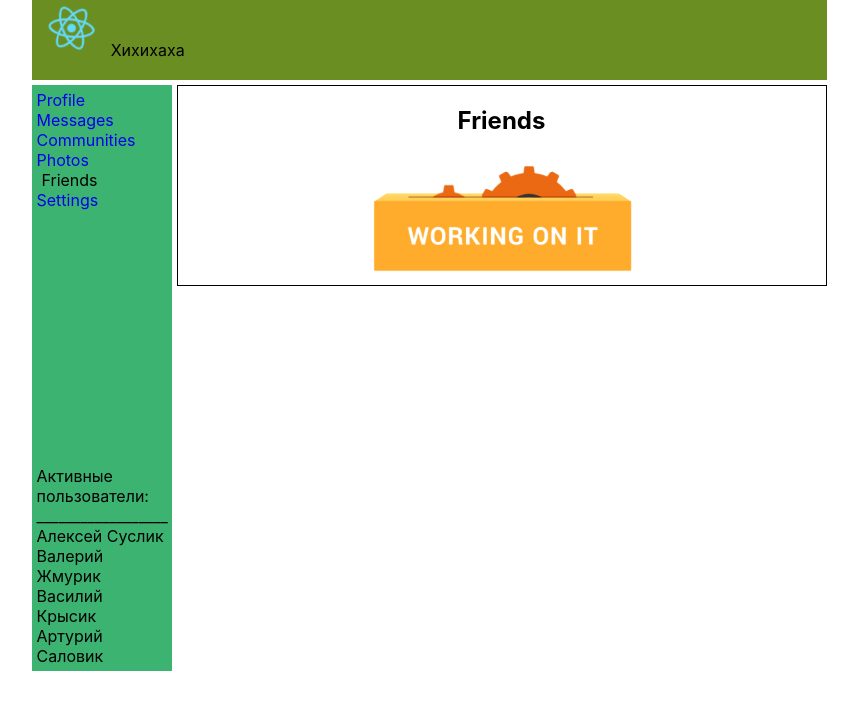
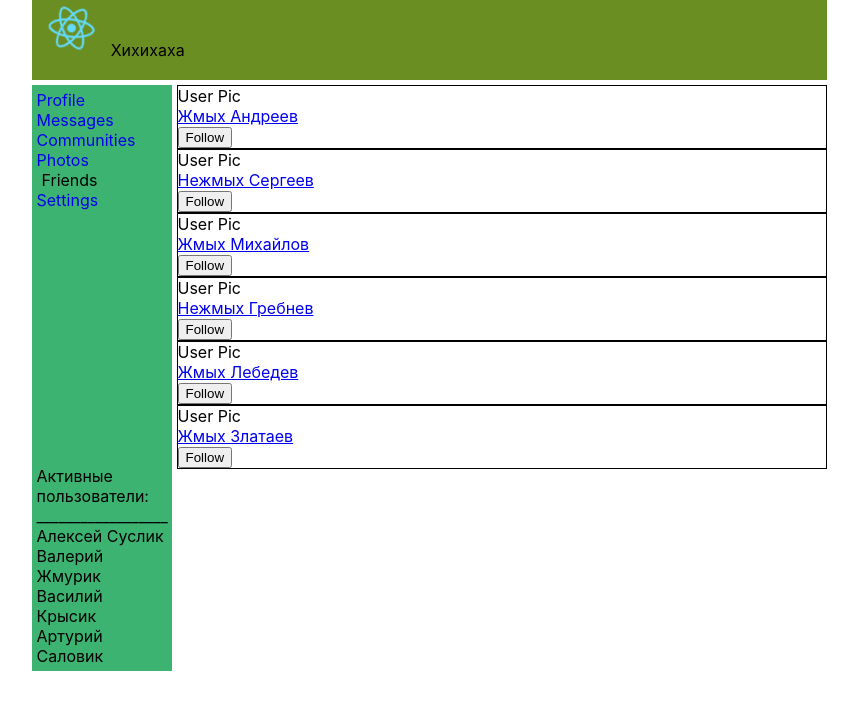
Before and after one commit to Unique-Character-Sequence/02_restart_new_breath_1, a React (Create React App) app: page /friends in a window 1280 px wide. Shown: the top 710 px of the page, without its empty margins (211-1069 px from the left). Built offline with nearby package versions, Linux system fonts and the light colour scheme.

Commit message:
[+] Friends создана и  подключена к redux [+] Containers directory

```diff
--- a/src/App.js
+++ b/src/App.js
@@ -8,7 +8,7 @@ import {Route} from "react-router-dom";
 import {Routes} from "react-router";
 import Photos from "./Components/Photos/Photos";
 import Communities from "./Components/Communities/Communities";
-import Friends from "./Components/Friends/Friends";
+import ContainerFriends from "./Containers/ContainerFriends";
 
 const App = (props) => {
     return (<div className="app-wrapper">
@@ -18,12 +18,11 @@ const App = (props) => {
                 <Routes>
                     <Route path='/profile' element={<Profile/>}/>
                     <Route path='/messages' element={<Messages
-                        MessagesPageDatasets={props.state.MessagesPageDatasets}
-                        dispatch={props.dispatch}/>}/>
+                        rawUserTileDatasets={props.state.MessagesPageDatasets.rawUserTileDatasets}/>}/>
                     <Route path='/communities' element={<Communities
                         CommunitiesPageDatasets={props.state.CommunitiesPageDatasets}/>}/>
                     <Route path='/photos' element={<Photos/>}/>
-                    <Route path='/friends' element={<Friends/>}/>
+                    <Route path='/friends' element={<ContainerFriends/>}/>
                     <Route path='/settings' element={<Settings/>}/>
                 </Routes>
             </div>
--- a/src/Components/Friends/Friends.jsx
+++ b/src/Components/Friends/Friends.jsx
@@ -1,9 +1,11 @@
 import c from './Friends.module.css'
-import Dummy from "../dummy/dummy";
+import UserTile from "./UserTile/UserTile";
 
-const Friends = () => {
+const Friends = (props) => {
+    let doneUsersDatasets = props.rawUsersDatasets.map(obj => <UserTile
+        switchFollowedStatus={props.switchFollowedStatus} {...obj} />)
     return <div className={c.main}>
-        <Dummy text="Friends"/>
+        {doneUsersDatasets}
     </div>
 }
 
--- /dev/null
+++ b/src/Components/Friends/UserTile/UserTile.jsx
@@ -0,0 +1,19 @@
+import c from './UserTile.module.css'
+
+const UserTile = (props) => {
+    return <div className={c.main}>
+        <div>
+            User Pic
+        </div>
+        <div>
+            <a href="Linkfromprops">{props.name}</a>
+        </div>
+        <div>
+            <button onClick={() => props.switchFollowedStatus(props.id)}>
+                {props.isUserFollowed ? 'Unfollow' : 'Follow'}
+            </button>
+        </div>
+    </div>
+}
+
+export default UserTile
--- /dev/null
+++ b/src/Components/Friends/UserTile/UserTile.module.css
@@ -0,0 +1,3 @@
+.main {
+    border: 1px solid;
+}
--- a/src/Components/Messages/Messages.jsx
+++ b/src/Components/Messages/Messages.jsx
@@ -6,7 +6,7 @@ import ContainerChatWindow from "../../Containers/ContainerChatWindow";
 const Messages = (props) => {
 
     return <div className={c.main}>
-        <ChatList rawUserTileDatasets={props.MessagesPageDatasets.rawUserTileDatasets}/>
+        <ChatList rawUserTileDatasets={props.rawUserTileDatasets}/>
         <ContainerChatWindow/>
     </div>
 }
--- /dev/null
+++ b/src/Containers/ContainerFriends.js
@@ -0,0 +1,22 @@
+import {switchFollowedStatusAC} from "../Redux/friendsReducer";
+import Friends from "../Components/Friends/Friends";
+import {connect} from "react-redux";
+
+let mapStateToProps = (state) => {
+    return {
+        rawUsersDatasets: state.UsersDatasets.rawUsersDatasets
+    }
+}
+
+let mapDispatchToProps = (dispatch) => {
+    return {
+        switchFollowedStatus: (id) => {
+            let action = switchFollowedStatusAC(id)
+            dispatch(action)
+        }
+    }
+}
+
+const ContainerFriends = connect(mapStateToProps, mapDispatchToProps)(Friends)
+
+export default ContainerFriends
--- /dev/null
+++ b/src/Redux/friendsReducer.js
@@ -0,0 +1,46 @@
+let SWITCH_FOLLOWED_STATUS = 'SWITCH_FOLLOWED_STATUS'
+let SET_USERS_DATASETS = 'SET_USERS_DATASETS'
+
+let initialState = {
+    rawUsersDatasets: [
+        {id: 1, name: "Жмых Андреев", isUserFollowed: false, isFriend: false},
+        {id: 2, name: "Нежмых Сергеев", isUserFollowed: false, isFriend: false},
+        {id: 3, name: "Жмых Михайлов", isUserFollowed: false, isFriend: false},
+        {id: 4, name: "Нежмых Гребнев", isUserFollowed: false, isFriend: false},
+        {id: 5, name: "Жмых Лебедев", isUserFollowed: false, isFriend: false},
+        {id: 6, name: "Жмых Златаев", isUserFollowed: false, isFriend: false},
+    ]
+}
+
+export const friendsReducer = (state = initialState, action) => {
+    switch (action.type) {
+        case SWITCH_FOLLOWED_STATUS:
+            return {
+                ...state,
+                // для каждой итерации маппинга свериваем id, и переключаем isUserFollowed
+                rawUsersDatasets: state.rawUsersDatasets.map(userDataSet => {
+                    if (userDataSet.id === action.id) {
+                        return {...userDataSet, isUserFollowed: !userDataSet.isUserFollowed}
+                    } else return userDataSet
+                })
+            }
+        case SET_USERS_DATASETS:
+            return {...state, rawUsersDatasets: [...state.rawUsersDatasets, ...action.rawUsersDatasets]}
+        default:
+            return state
+    }
+}
+
+export const switchFollowedStatusAC = (id) => {
+    return {
+        type: SWITCH_FOLLOWED_STATUS,
+        id: id
+    }
+}
+
+export const setUsersDatasetsAC = (rawUsersDatasets) => {
+    return {
+        type: SET_USERS_DATASETS,
+        rawUsersDatasets: rawUsersDatasets
+    }
+}
--- a/src/Redux/redux_store.js
+++ b/src/Redux/redux_store.js
@@ -3,12 +3,14 @@ import {profileReducer} from "./profileReducer";
 import {messagesReducer} from "./messagesReducer";
 import {communitiesReducer} from "./communitiesReducer";
 import {sidebarReducer} from "./sidebarReducer";
+import {friendsReducer} from "./friendsReducer";
 
 let reducers = combineReducers({
     ProfilePageDatasets: profileReducer,
     MessagesPageDatasets: messagesReducer,
     CommunitiesPageDatasets: communitiesReducer,
-    SidebarDatasets: sidebarReducer
+    SidebarDatasets: sidebarReducer,
+    UsersDatasets: friendsReducer
 })
 
 
--- a/src/index.js
+++ b/src/index.js
@@ -13,7 +13,6 @@ ReactDOM.render(
             <App
                 state={store.getState()}
                 store={store}
-                dispatch={store.dispatch.bind(store)}
                 // Теперь this для этих методов это только store
             />
         </Provider>
```
